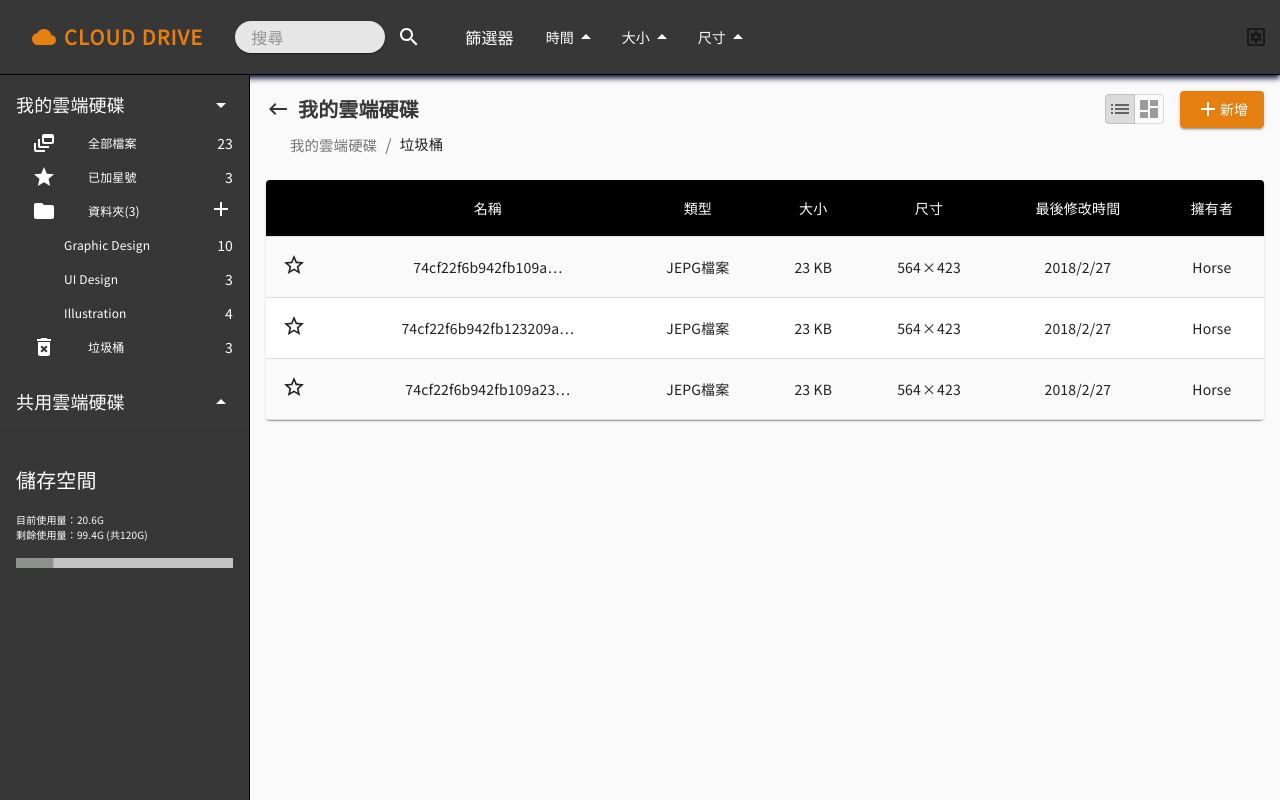
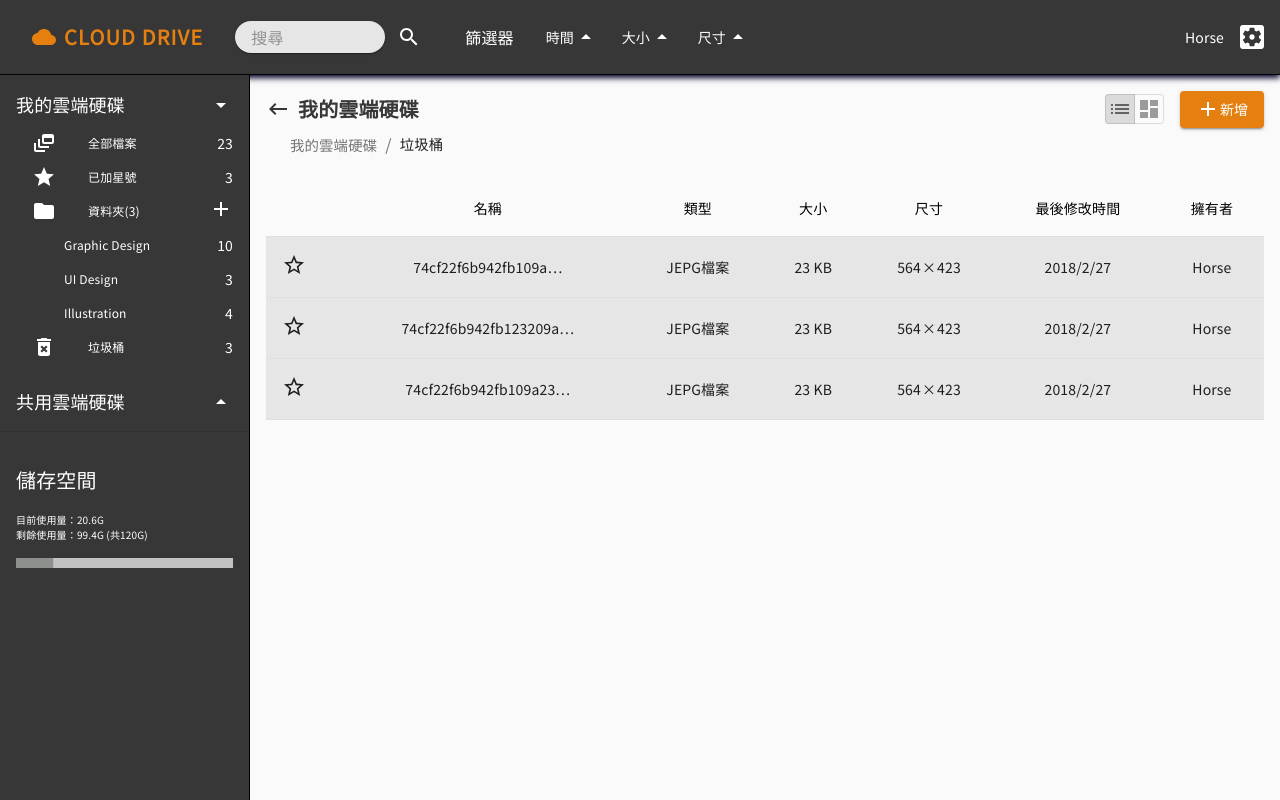
Before and after one commit to littlehorseboy/the-f2e-2019-eighth, a React app: page /#/trashCan in a window 1280 px wide. Built offline with nearby package versions, Linux system fonts and the light colour scheme.

Commit message:
feat: 新增按鈕抽出成 component Table.tsx styles 調整 Header.tsx styles 調整

```diff
--- a/src/components/Header/Header.tsx
+++ b/src/components/Header/Header.tsx
@@ -6,7 +6,7 @@ import InputBase from '@material-ui/core/InputBase';
 import IconButton from '@material-ui/core/IconButton';
 import CloudIcon from '@material-ui/icons/Cloud';
 import SearchIcon from '@material-ui/icons/Search';
-import SettingsApplicationsOutlinedIcon from '@material-ui/icons/SettingsApplicationsOutlined';
+import SettingsApplicationsIcon from '@material-ui/icons/SettingsApplications';
 import ButtonTimePopver from './ButtonTimePopver/ButtonTimePopver';
 import ButtonSizePopver from './ButtonSizePopver/ButtonSizePopver';
 import ButtonDimensionPopver from './ButtonDimensionPopver/ButtonDimensionPopver';
@@ -67,6 +67,12 @@ const useStyles = makeStyles((theme) => createStyles({
   headerRight: {
     display: 'flex',
     alignItems: 'center',
+    color: '#FFFFFF',
+  },
+  iconButton: {
+    '& .MuiSvgIcon-root': {
+      fontSize: '2rem',
+    },
   },
 }));
 
@@ -102,8 +108,8 @@ export default function Header(): JSX.Element {
       </div>
       <div className={classes.headerRight}>
         Horse
-        <IconButton>
-          <SettingsApplicationsOutlinedIcon />
+        <IconButton color="inherit" className={classes.iconButton}>
+          <SettingsApplicationsIcon />
         </IconButton>
       </div>
     </header>
--- a/src/components/Table/Table.tsx
+++ b/src/components/Table/Table.tsx
@@ -5,16 +5,14 @@ import TableBody from '@material-ui/core/TableBody';
 import TableCell from '@material-ui/core/TableCell';
 import TableHead from '@material-ui/core/TableHead';
 import TableRow from '@material-ui/core/TableRow';
-import Paper from '@material-ui/core/Paper';
 import StarIcon from '@material-ui/icons/Star';
 import StarBorderIcon from '@material-ui/icons/StarBorder';
-
 
 // eslint-disable-next-line @typescript-eslint/explicit-function-return-type
 const StyledTableCell = withStyles((theme) => createStyles({
   head: {
-    backgroundColor: theme.palette.common.black,
-    color: theme.palette.common.white,
+    backgroundColor: 'transparent',
+    color: theme.palette.common.black,
   },
   body: {
     fontSize: 14,
@@ -22,10 +20,13 @@ const StyledTableCell = withStyles((theme) => createStyles({
 }))(TableCell);
 
 // eslint-disable-next-line @typescript-eslint/explicit-function-return-type
-const StyledTableRow = withStyles((theme) => createStyles({
+const StyledTableRow = withStyles(() => createStyles({
   root: {
+    '&:nth-of-type(even)': {
+      backgroundColor: '#E6E6E6',
+    },
     '&:nth-of-type(odd)': {
-      backgroundColor: theme.palette.background.default,
+      backgroundColor: '#E6E6E6',
     },
   },
 }))(TableRow);
@@ -72,13 +73,10 @@ const rows: RowI[] = [
 
 // eslint-disable-next-line @typescript-eslint/explicit-function-return-type
 const useStyles = makeStyles((theme) => createStyles({
-  root: {
-    width: '100%',
+  table: {
     marginTop: theme.spacing(3),
-    overflowX: 'auto',
-  },
-  table: {
     minWidth: 700,
+    overflow: 'auto',
   },
 }));
 
@@ -86,7 +84,6 @@ export default function CustomizedTables(): JSX.Element {
   const classes = useStyles();
 
   return (
-    <Paper className={classes.root}>
     <Table className={classes.table}>
       <TableHead>
         <TableRow>
@@ -101,7 +98,7 @@ export default function CustomizedTables(): JSX.Element {
       </TableHead>
       <TableBody>
         {rows.map((row): JSX.Element => (
-            <StyledTableRow key={row.name}>
+          <StyledTableRow key={row.name} hover>
             <StyledTableCell align="left">{row.star ? <StarIcon /> : <StarBorderIcon />}</StyledTableCell>
             <StyledTableCell align="center">{row.name}</StyledTableCell>
             <StyledTableCell align="center">{row.type}</StyledTableCell>
@@ -113,6 +110,5 @@ export default function CustomizedTables(): JSX.Element {
         ))}
       </TableBody>
     </Table>
-    </Paper>
   );
 }
--- /dev/null
+++ b/src/components/Toolbar/ButtonNewPopver/ButtonNewPopver.tsx
@@ -0,0 +1,126 @@
+import React, { useState } from 'react';
+import classNames from 'classnames';
+import { makeStyles, createStyles } from '@material-ui/core/styles';
+import Button from '@material-ui/core/Button';
+import Popover from '@material-ui/core/Popover';
+import List from '@material-ui/core/List';
+import ListItem from '@material-ui/core/ListItem';
+import ListItemText from '@material-ui/core/ListItemText';
+import Checkbox from '@material-ui/core/Checkbox';
+import AddIcon from '@material-ui/icons/Add';
+
+// eslint-disable-next-line @typescript-eslint/explicit-function-return-type
+const useStyles = makeStyles((theme) => createStyles({
+  button: {
+    color: '#FFFFFF',
+    '&.open': {
+      backgroundColor: '#605F5F',
+    },
+  },
+  list: {
+    backgroundColor: '#605F5F',
+    color: '#FFFFFF',
+  },
+  listItem: {
+    paddingTop: 0,
+    paddingBottom: 0,
+  },
+  checkbox: {
+    color: '#FFFFFF',
+    marginLeft: theme.spacing(3),
+    padding: theme.spacing(0.5),
+  },
+}));
+
+export default function ButtonNewPopver(): JSX.Element {
+  const classes = useStyles();
+
+  const [anchorEl, setAnchorEl] = useState<HTMLButtonElement | null>(null);
+
+  function handleClickOpenPopover(
+    event: React.MouseEvent<HTMLButtonElement, MouseEvent>,
+  ): void {
+    setAnchorEl(event.currentTarget);
+  }
+
+  function handleClosePopover(): void {
+    setAnchorEl(null);
+  }
+
+  const [checked, setChecked] = useState<{ label: string; value: string }[]>([]);
+
+  const handleCheckedToggle = (item: { label: string; value: string }): ()
+  => void => (): void => {
+    const foundChecked = checked
+      .find((internalChecked): boolean => internalChecked.value === item.value);
+    let newChecked;
+
+    if (foundChecked) {
+      newChecked = checked
+        .filter((internalChecked): boolean => internalChecked.value !== item.value);
+    } else {
+      newChecked = [...checked, item];
+    }
+
+    setChecked(newChecked);
+  };
+
+  return (
+    <>
+      <Button
+        variant="contained"
+        color="secondary"
+        className={classNames(classes.button, { open: anchorEl !== null })}
+        onClick={handleClickOpenPopover}
+      >
+        <AddIcon />
+        新增
+      </Button>
+      <Popover
+        open={Boolean(anchorEl)}
+        anchorEl={anchorEl}
+        onClose={handleClosePopover}
+        anchorOrigin={{
+          vertical: 'bottom',
+          horizontal: 'left',
+        }}
+        transformOrigin={{
+          vertical: 'top',
+          horizontal: 'left',
+        }}
+      >
+        <List className={classes.list}>
+          {[
+            { label: '今日', value: '今日' },
+            { label: '昨日', value: '昨日' },
+            { label: '最近7日', value: '最近7日' },
+            { label: '最近30日', value: '最近30日' },
+            { label: '最近90日', value: '最近90日' },
+            { label: '最近一年', value: '最近一年' },
+          ].map((time): JSX.Element => (
+            <ListItem
+              key={time.value}
+              className={classes.listItem}
+              dense
+              button
+              onClick={handleCheckedToggle(time)}
+            >
+              <ListItemText primary={time.label} />
+              <div>
+                <Checkbox
+                  className={classes.checkbox}
+                  edge="end"
+                  checked={checked.filter(
+                    (internalChecked): boolean => internalChecked.value === time.value,
+                  ).length > 0}
+                  tabIndex={-1}
+                  disableRipple
+                />
+              </div>
+            </ListItem>
+          ))}
+        </List>
+      </Popover>
+    </>
+  );
+}
--- a/src/pages/Main/Main.tsx
+++ b/src/pages/Main/Main.tsx
@@ -10,6 +10,7 @@ import ListIcon from '@material-ui/icons/List';
 import DashboardIcon from '@material-ui/icons/Dashboard';
 import { RouteComponentPropsI } from '../../router/Router';
 import RouterBreadcrumbs from '../../router/RouterBreadcrumbs/RouterBreadcrumbs';
+import ButtonNewPopover from '../../components/Toolbar/ButtonNewPopver/ButtonNewPopver';
 import Table from '../../components/Table/Table';
 
 // eslint-disable-next-line @typescript-eslint/explicit-function-return-type
@@ -43,15 +44,10 @@ const useStyles = makeStyles((theme) => createStyles({
       padding: theme.spacing(0, 0.25),
     },
   },
-  button: {
-    color: '#FFFFFF',
-  },
 }));
 
 export default function Main(props: RouteComponentPropsI): JSX.Element {
   const classes = useStyles();
-
-  const { routeComponentProps } = props;
 
   const [viewMode, setViewMode] = useState('list');
 
@@ -83,10 +79,8 @@ export default function Main(props: RouteComponentPropsI): JSX.Element {
               <DashboardIcon />
             </ToggleButton>
           </ToggleButtonGroup>
-          <Button variant="contained" color="secondary" className={classes.button}>
-            <AddIcon />
-            新增
-          </Button>
+
+          <ButtonNewPopover />
         </div>
       </div>
       <RouterBreadcrumbs />
```
Also changed, not shown: 1 other file (tests, documents, lock files or other folders). Lines whose indentation alone changed are shown as unchanged.
